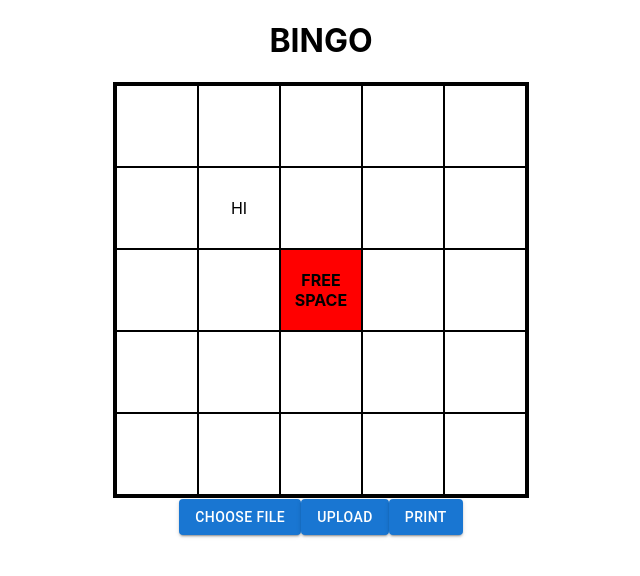
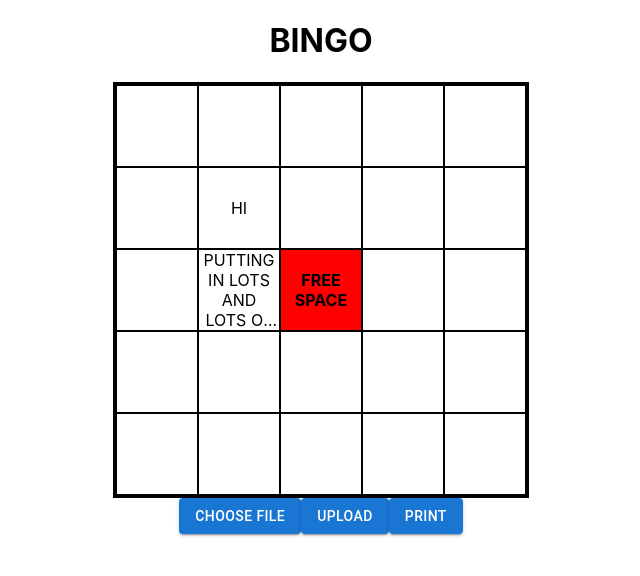
Before and after one commit to MWrighton/resume-samples-react, a React (Create React App) app: page / in a window 1280 px wide. Shown: the top 576 px of the page, without its empty margins (319-959 px from the left). Built offline with nearby package versions, Linux system fonts and the light colour scheme.

Commit message:
CSS to control text overflow.

```diff
--- a/src/components/Board.css
+++ b/src/components/Board.css
@@ -11,13 +11,23 @@
 }
 
 .bingo-box {
+    /*Control box size, color, border*/
     background-color: white;
     border: 1px solid black;
     height: 5em;
     width: 5em;
+    /*center the text vertically and horizontally*/
     display: flex;
     justify-content: center;
     align-items: center;
+}
+
+/*Keep text in the box and show '...' if there is overflow*/
+.bingo-text-control {
+    display: -webkit-box;
+    -webkit-line-clamp: 4;
+    -webkit-box-orient: vertical;
+    overflow: hidden;
 }
 
 .free-space {
--- a/src/components/Board.tsx
+++ b/src/components/Board.tsx
@@ -42,7 +42,7 @@ export default function Board() {
             <div className='bingo-column'>
                <BoardSquare bingoText=""/>
                <BoardSquare bingoText="HI"/>
-               <BoardSquare bingoText=""/>
+               <BoardSquare bingoText="PUTTING IN LOTS AND LOTS OF TEXT SO THE OVERFLOW CSS CAN BE TESTED!"/>
                <BoardSquare bingoText=""/>
                <BoardSquare bingoText=""/>
             </div>
--- a/src/components/BoardSquare.tsx
+++ b/src/components/BoardSquare.tsx
@@ -3,7 +3,7 @@ import './Board.css'
 export default function BoardSquare(props: {bingoText: string, isFree?: boolean}) {
   return (
     <div className={`bingo-box ${props.isFree && 'free-space'}`}>
-        {props.isFree ? "FREE SPACE" : props.bingoText}
+        <div className="bingo-text-control">{props.isFree ? "FREE SPACE" : props.bingoText}</div>
     </div>
   );
 }
```
